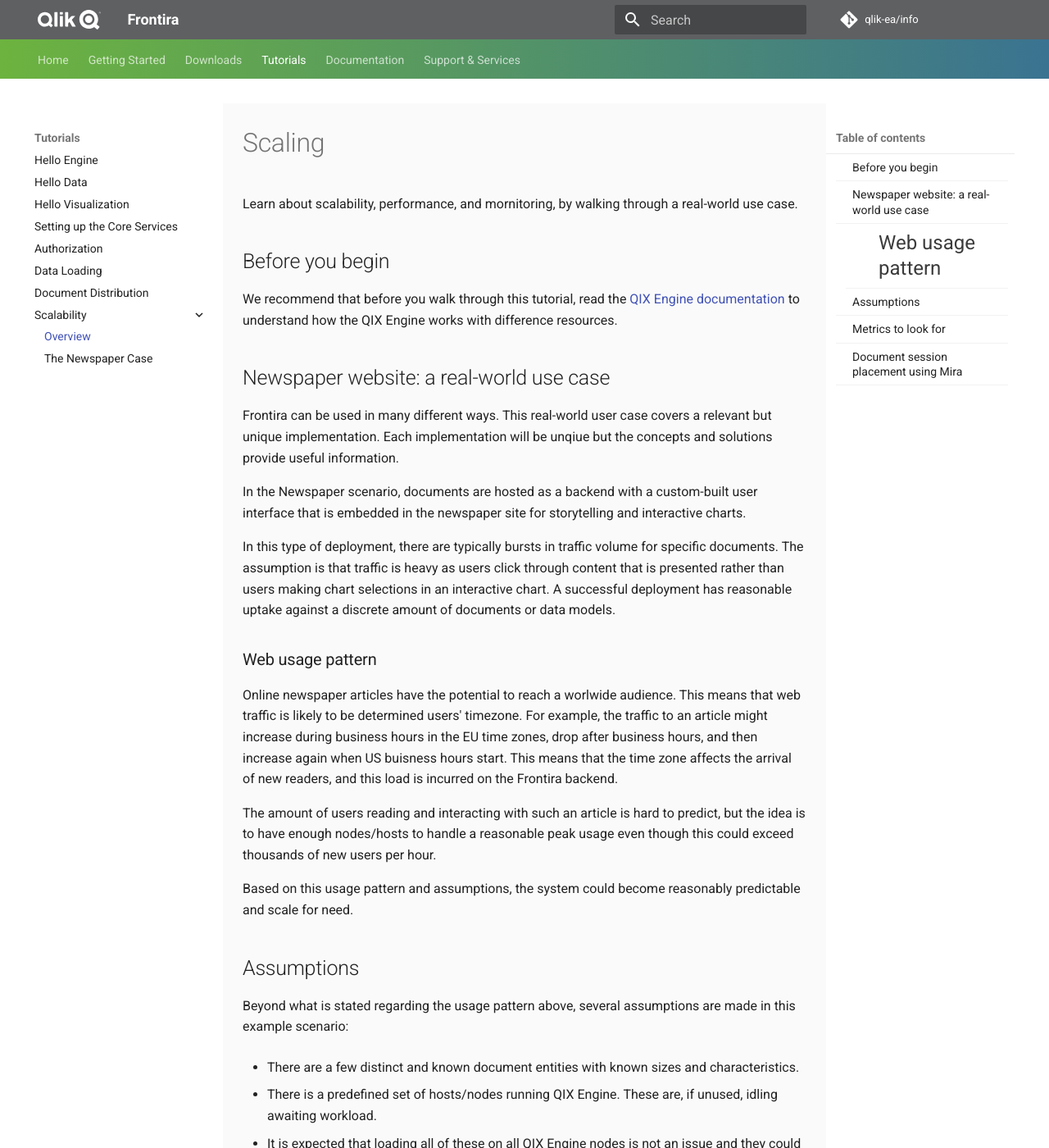
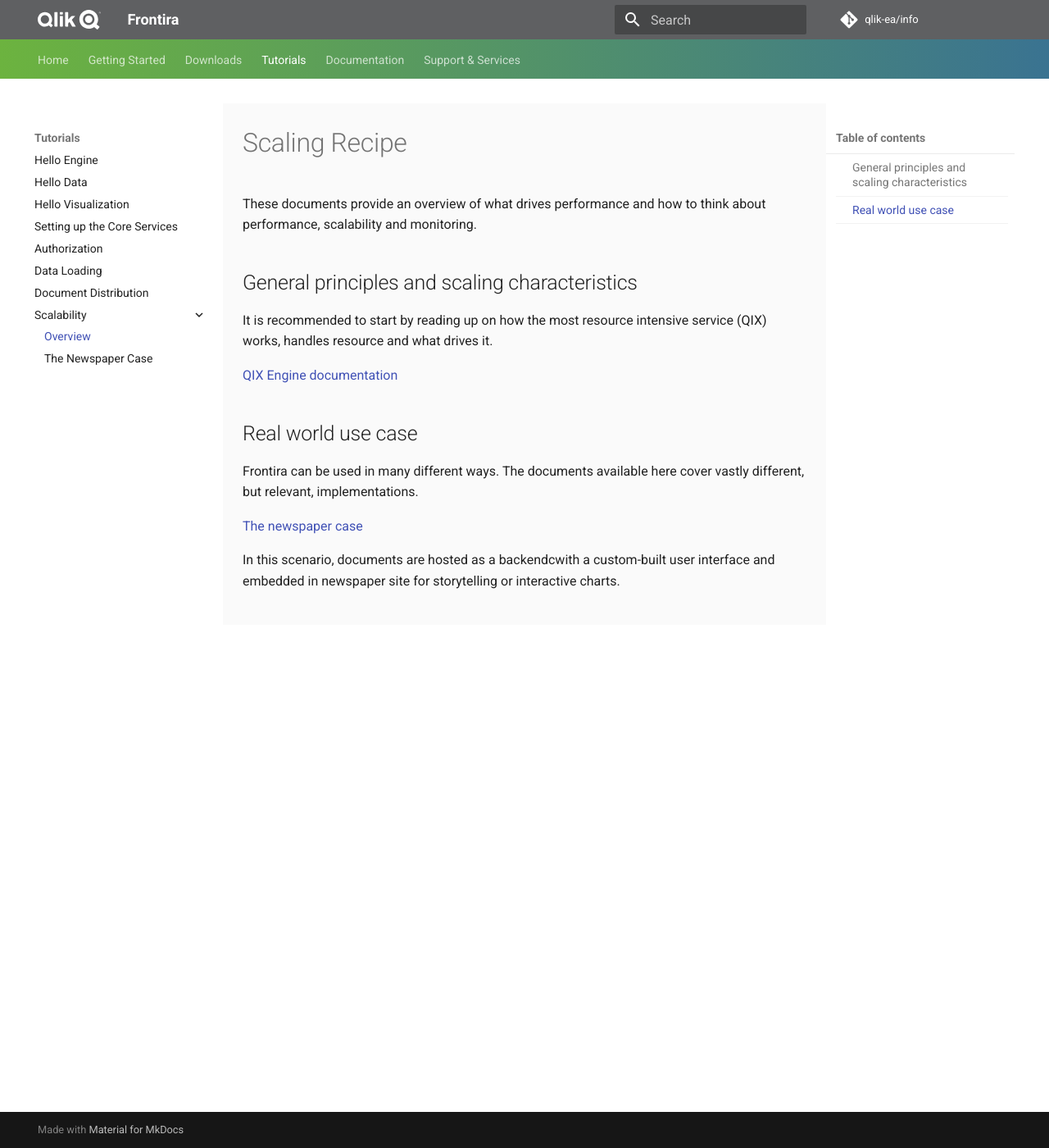
Before and after one commit to qlik-oss/core-website, an MkDocs documentation site: the page built from docs/tutorials/scalability/overview.md, in a window 1280 px wide and 1400 px high. Shown: the whole window at 82% size. Built offline with MkDocs 1.6.1 and Material for MkDocs 9.7.7, drawn with Linux system fonts in a browser that asks for light colours; comment, search, counter and statistics services are not loaded; old or Windows-style settings are respelled for this version of MkDocs; some of the changed text lies outside the part shown.

Commit message:
Revert changes in overview.md

````diff
--- a/docs/tutorials/scalability/overview.md
+++ b/docs/tutorials/scalability/overview.md
@@ -1,117 +1,21 @@
-# Scaling
+# Scaling Recipe
 
-Learn about scalability, performance, and mornitoring, by walking through a real-world use case.
+These documents provide an overview of what drives performance and how
+to think about performance, scalability and monitoring.
 
-## Before you begin
+## General principles and scaling characteristics
 
-We recommend that before you walk through this tutorial, read the
+It is recommended to start by reading up on how the most resource intensive
+service (QIX) works, handles resource and what drives it.
+
 [QIX Engine documentation](./../../documentation/services/qix-engine.md)
-to understand how the QIX Engine works with difference resources.
 
-## Newspaper website: a real-world use case
+## Real world use case
 
-Frontira can be used in many different ways.
-This real-world user case covers a relevant but unique implementation.
-Each implementation will be unqiue but the concepts and solutions provide useful information.
+Frontira can be used in many different ways. The documents available here cover vastly
+different, but relevant, implementations.
 
-In the Newspaper scenario, documents are hosted as a backend with a custom-built user
-interface that is embedded in the newspaper site for storytelling and interactive charts.
+[The newspaper case](./newspaper.md)
 
-In this type of deployment, there are typically bursts in
-traffic volume for specific documents. The assumption is that
-traffic is heavy as users click through content that is presented rather than
-users making chart selections in an interactive chart.
-A successful deployment has reasonable uptake against
-a discrete amount of documents or data models.
-
-### Web usage pattern
-
-Online newspaper articles have the potential to reach a worlwide audience.
-This means that web traffic is likely to be determined users' timezone.
-For example, the traffic to an article might increase
-during business hours in the EU time zones, drop after business hours,
-and then increase again when US buisness hours start.
-This means that the time zone affects the arrival of new readers,
-and this load is incurred on the Frontira backend.
-
-The amount of users reading and interacting with such an article is hard to
-predict, but the idea is to have enough nodes/hosts to handle a reasonable peak
-usage even though this could exceed thousands of new users per hour.
-
-Based on this usage pattern and assumptions, the system could become reasonably
-predictable and scale for need.
-
-## Assumptions
-
-Beyond what is stated regarding the usage pattern above, several assumptions
-are made in this example scenario:
-
-- There are a few distinct and known document entities with known
-  sizes and characteristics.
-
-- There is a predefined set of hosts/nodes running QIX Engine. These are, if
-  unused, idling awaiting workload.
-
-- It is expected that loading all of these on all QIX Engine nodes is not an
-  issue and they could almost be pre-populated for speed.
-
-- Having all documents already present on the QIX Engine nodes
-  removes the need to continuously check whether there is enough resource
-  headroom to add another one.
-
-In this pseudo implementation there is no logic to reject new sessions
-even if the current cluster is fully loaded or over-loaded. This could be
-added by checking for headroom and rejecting when there is not enough left.
-
-## Metrics to look for
-
-A continuous monitoring of system-wide, but predominantly QIX Engine related,
-metrics will provide the current health of the system and information on how
-much more load can be added.
-
-In this case, several assumptions (such as known document sizes)
-that simplify the metrics have been made. With these given, the below metrics
-are enough to determine, and later predict, the scaling needs.
-
-RAM and CPU resources available for each QIX Engine (for least-load placement)
-
-## Document session placement using Mira
-
-The Mira service ([Mira](./../../documentation/services/mira.md)) returns an array
-of available QIX Engines. New sessions should be placed where there is least-load
-and enough headroom resource-wise to place a new document. As for headroom, it is
-assumed that the document is either already opened or small
-enough to not cause RAM issues. Hence, a simple least-load principle chould
-be applied to properly place a new users (which corresponds to a QIX Engine
-session).
-
-The simplest form of the algorithm then becomes
-
-- Get QIX Engines from Mira and sort them by least load.
-- The sorting algorithm then returns the QIX Engine with the most free RAM
-- If multiple QIX Engines have the same amount of free RAM then the QIX Engine
-  with lower CPU consumption is preferred and then chosen/returned.
-
-```javascript
-//RAM free takes priority, but if equal then CPU is the deciding factor
-function compareResources(a, b) {
-  if (a.engine.health.mem.free > b.engine.health.mem.free) {
-    return -1;
-  }
-  if (a.engine.health.mem.free < b.engine.health.mem.free) {
-    return 1;
-  }
-  if (a.engine.health.cpu.total < b.engine.health.cpu.total){
-    return -1;
-  } else {
-    return 1;
-  }
-}
-
-function getLeastLoadedQixEngine() {
-  const qixEngines = []; // retrieved from your Mira service
-  var sortedQIXEngines = qixEngines.sort(compareResources);
-  console.log("QIX Engine selected: "+ sortedQIXEngines[0].engine.ip);
-  return sortedQIXEngines[0].engine.ip;
-}
-```
+In this scenario, documents are hosted as a backendcwith a custom-built user
+interface and embedded in newspaper site for storytelling or interactive charts.
````
